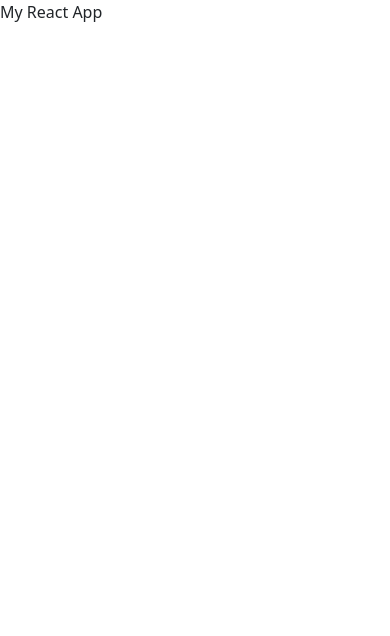
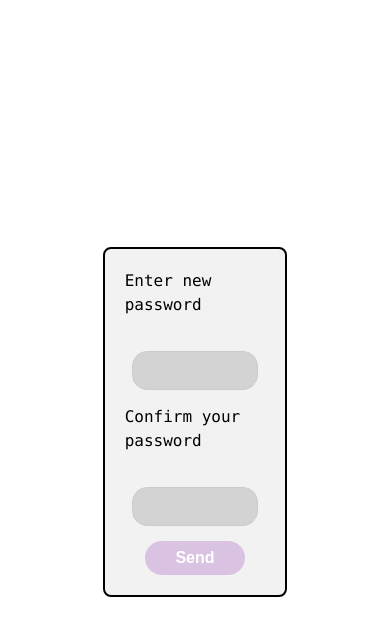
Before and after one commit to Web1-Teams/8am-grp3-repo, a React (Create React App) app in the folder react-project/: page / in a window 390 px wide. Shown: the top 636 px of the page. Built offline with nearby package versions, Linux system fonts and the light colour scheme.

Commit message:
forget password react

```diff
--- /dev/null
+++ b/react-project/src/App.css
@@ -0,0 +1,38 @@
+.App {
+  text-align: center;
+}
+
+.App-logo {
+  height: 40vmin;
+  pointer-events: none;
+}
+
+@media (prefers-reduced-motion: no-preference) {
+  .App-logo {
+    animation: App-logo-spin infinite 20s linear;
+  }
+}
+
+.App-header {
+  background-color: #282c34;
+  min-height: 100vh;
+  display: flex;
+  flex-direction: column;
+  align-items: center;
+  justify-content: center;
+  font-size: calc(10px + 2vmin);
+  color: white;
+}
+
+.App-link {
+  color: #61dafb;
+}
+
+@keyframes App-logo-spin {
+  from {
+    transform: rotate(0deg);
+  }
+  to {
+    transform: rotate(360deg);
+  }
+}
--- a/react-project/src/App.js
+++ b/react-project/src/App.js
@@ -1,9 +1,25 @@
+import './App.css';
+import Border from './components/Border';
+
+function App() {
+  return (
+
+  <Border />
 
 
-function App() {
-  return(
-    <div>My React App</div>
+
+
+
+
+
   );
+
 }
 
+
+
+
+
+
+
 export default App;
--- /dev/null
+++ b/react-project/src/components/Border.js
@@ -0,0 +1,20 @@
+import ResetPasswordForm  from "./PasswordInput";
+import "./Card.css"
+function Border(){
+return(
+
+<div class="forget-password-3rd-pg-center">
+<ResetPasswordForm />
+</div>
+
+
+
+
+
+
+)
+
+
+
+}
+export default Border;
--- /dev/null
+++ b/react-project/src/components/Button.css
@@ -0,0 +1,4 @@
+.forget-password-3rd-pg-input-submit:hover {
+    background-color: #a39bb1;
+    transform: scale(1.1);
+}
--- /dev/null
+++ b/react-project/src/components/Button.js
@@ -0,0 +1,12 @@
+import "./Button.css"
+function Button() {
+  return (
+    <input
+      className="forget-password-3rd-pg-input-submit"
+      type="submit"
+      value="Send"
+    />
+  );
+}
+
+export default Button;
--- /dev/null
+++ b/react-project/src/components/Card.css
@@ -0,0 +1,70 @@
+.forget-password-3rd-pg-center {
+    font-family: Arial, sans-serif;
+    background-color: white;
+    display: flex;
+    justify-content: center;
+    align-items: center;
+    height: 100vh;
+    margin: 0;
+}
+.forget-password-3rd-pg-form  {
+    flex-direction: column;
+    align-items: center;
+    text-align: center;
+    display: flex;
+    border: 2px solid #000000;
+    border-radius: 8px;
+    padding: 40px;
+    width: 400px;
+    text-align: center;
+    background-color: #f2f2f2;
+}
+
+
+.forget-password-3rd-pg-label {
+    font-size: 25px;
+    color: #000000;
+    display: block;
+    margin-bottom: 10px;
+    font-family: "Lucida Console", "Courier New", monospace;
+    text-align: left;
+
+}
+
+@media (max-width: 768px) {
+    .forget-password-3rd-pg-form {
+        width: 90%;
+        padding: 20px;
+    }
+
+    .forget-password-3rd-pg-label {
+        font-size: 18px;
+    }
+
+    .forget-password-3rd-pg-input-password {
+        padding: 8px;
+    }
+
+    .forget-password-3rd-pg-input-submit {
+        font-size: 18px;
+        width: 100px;
+    }
+}
+
+@media (max-width: 480px) {
+    .forget-password-3rd-pg-form {
+        width: 75%;
+    }
+
+    .forget-password-3rd-pg-label {
+        font-size: 16px;
+    }
+
+    .forget-password-3rd-pg-input-password {
+        font-size: 14px;
+    }
+
+    .forget-password-3rd-pg-input-submit {
+        font-size: 16px;
+    }
+}
--- /dev/null
+++ b/react-project/src/components/Input.css
@@ -0,0 +1,24 @@
+.forget-password-3rd-pg-input-password {
+    width: 90%;
+    padding: 8px;
+    margin-bottom: 15px;
+    border: 1px solid #ccc;
+    border-radius: 15px;
+    box-sizing: border-box;
+    background-color: #D3D3D3;
+}
+.forget-password-3rd-pg-input-submit {
+    width: 150px;
+    padding: 5px;
+    background-color: #dac3e2;
+    color: white;
+    border: none;
+    border-radius: 20px;
+    cursor: pointer;
+    font-size: 25px;
+    font-weight: bold;
+}
+.forget-password-3rd-pg-input-submit:hover {
+    background-color: #a39bb1;
+    transform: scale(1.1);
+}
--- /dev/null
+++ b/react-project/src/components/Input.js
@@ -0,0 +1,12 @@
+import "./Input.css"
+function Input(props) {
+    return (
+      <input
+        className="forget-password-3rd-pg-input-password"
+        type="password"
+        {...props}
+      />
+    );
+  }
+
+  export default Input;
--- /dev/null
+++ b/react-project/src/components/PasswordInput.js
@@ -0,0 +1,48 @@
+import Button from "./Button";
+import Input from "./Input";
+import { useState } from "react";
+import "./Card.css";
+
+const ResetPasswordForm = () => {
+  const [password, setPassword] = useState("");
+  const [confirmPassword, setConfirmPassword] = useState("");
+  const [error, setError] = useState("");
+
+  const handleSubmit = (e) => {
+    e.preventDefault();
+    if (password !== confirmPassword) {
+      setError("The two passwords do not match!");
+    } else {
+      setError("");
+      alert("The two passwords do match");
+    }
+  };
+
+  return (
+    <div className="forget-password-3rd-pg-center">
+      <div className="forget-password-3rd-pg-form">
+        <form onSubmit={handleSubmit}>
+          <label className="forget-password-3rd-pg-label">Enter new password</label>
+          <br />
+          <Input
+            onChange={(e) => setPassword(e.target.value)}
+          />
+          <br />
+
+          <label className="forget-password-3rd-pg-label">Confirm your password</label>
+          <br />
+          <Input
+            onChange={(e) => setConfirmPassword(e.target.value)}
+          />
+          <br />
+
+          {error && <p className="error-message">{error}</p>}
+
+          <Button />
+        </form>
+      </div>
+    </div>
+  );
+};
+
+export default ResetPasswordForm;
--- /dev/null
+++ b/react-project/src/index.css
@@ -0,0 +1,13 @@
+body {
+  margin: 0;
+  font-family: -apple-system, BlinkMacSystemFont, 'Segoe UI', 'Roboto', 'Oxygen',
+    'Ubuntu', 'Cantarell', 'Fira Sans', 'Droid Sans', 'Helvetica Neue',
+    sans-serif;
+  -webkit-font-smoothing: antialiased;
+  -moz-osx-font-smoothing: grayscale;
+}
+
+code {
+  font-family: source-code-pro, Menlo, Monaco, Consolas, 'Courier New',
+    monospace;
+}
```
Also changed, not shown: react-project/src/reportWebVitals.js (added, +13 -0 lines), react-project/src/setupTests.js (added, +5 -0 lines), react-project/src/logo.svg (added), 1 other file (tests, documents, lock files or other folders).
